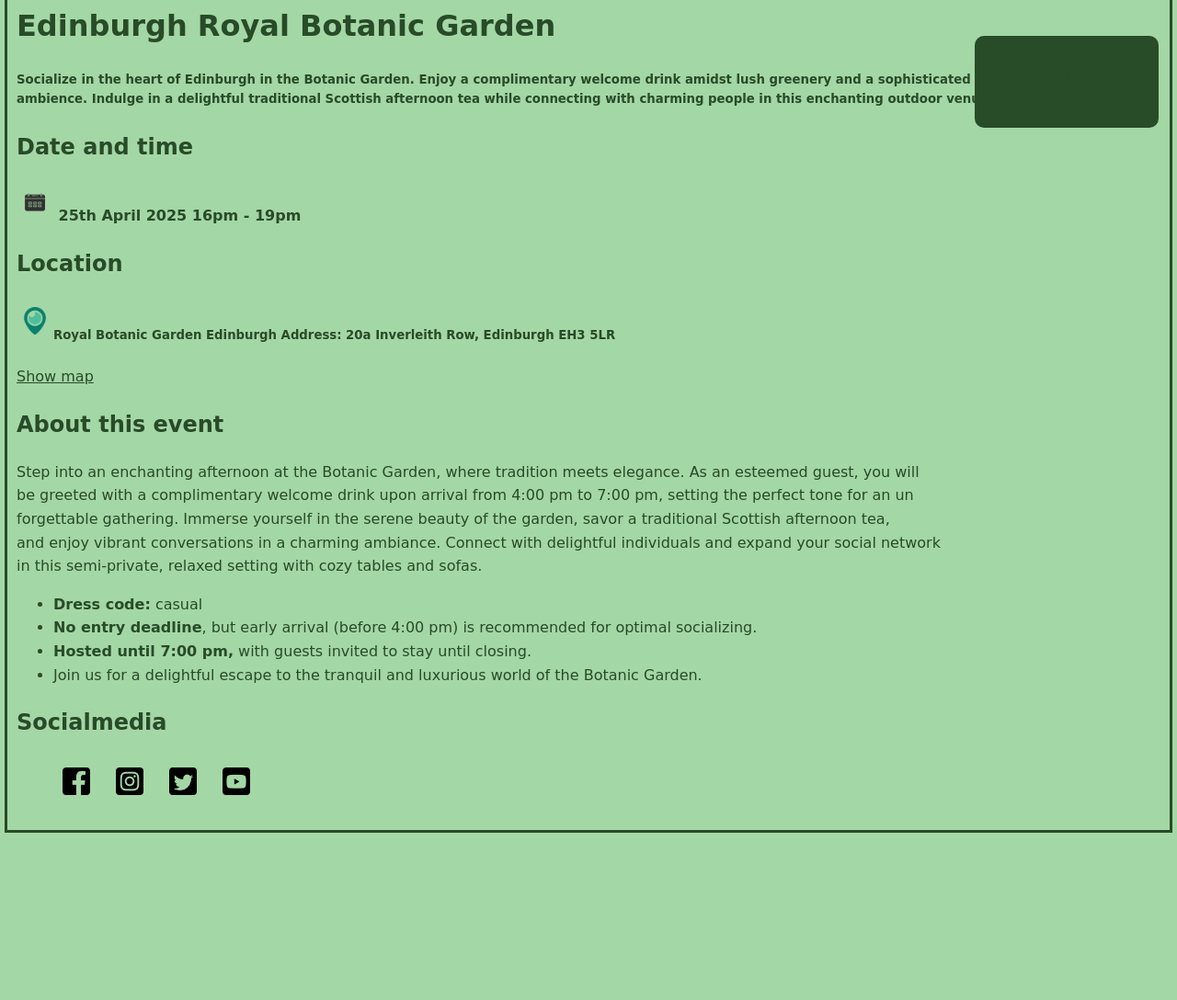
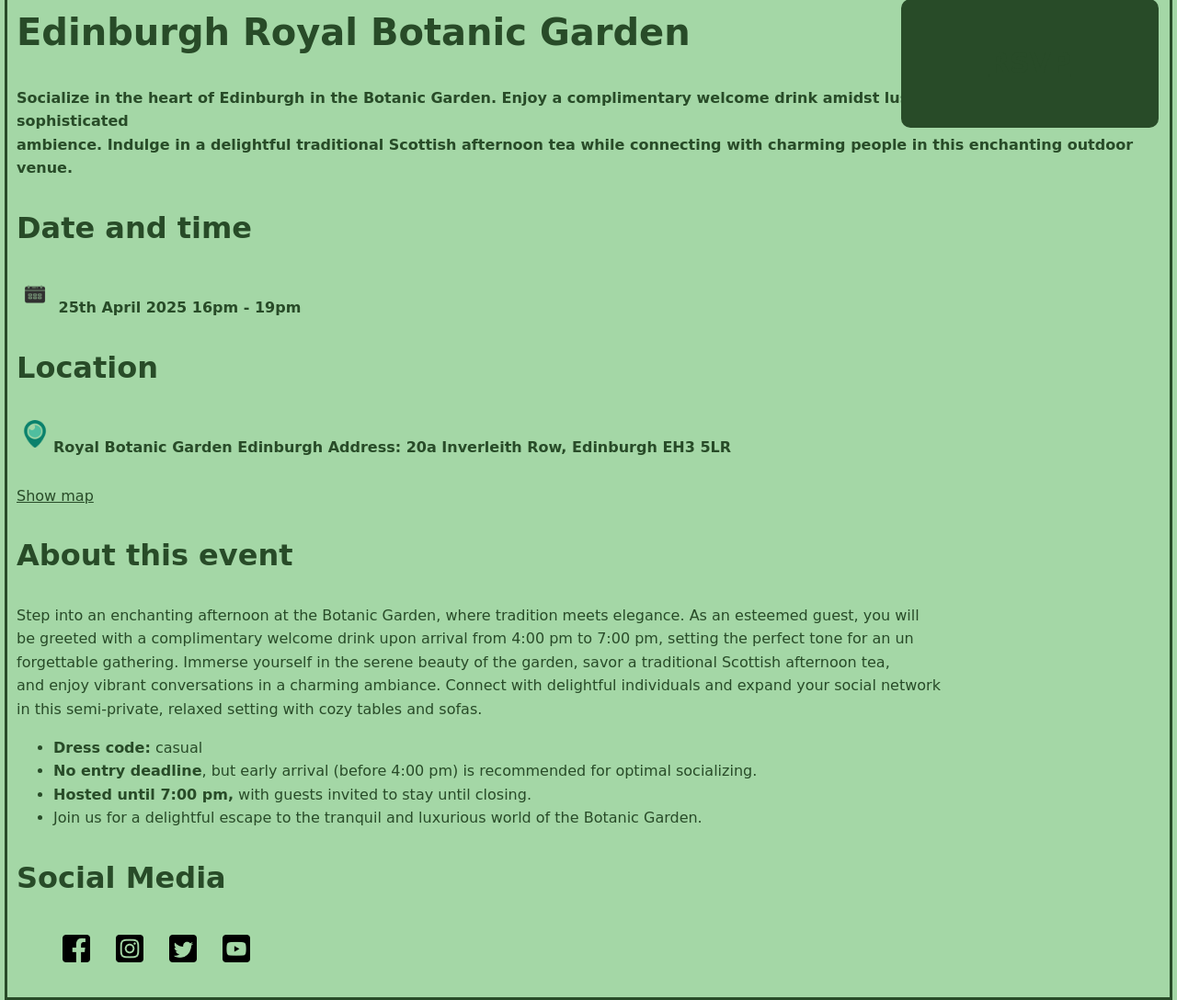
Before and after one commit to Nataliia74/Invitation, a plain HTML site: page index.html in a window 1280 px wide. Shown: the part 641-1729 px from the top of the page at 92% size. Before the commit the page ends 1552 px from the top, so only its background shows below. Drawn offline with Linux system fonts and the light colour scheme.

Commit message:
some srylish pimprovements

```diff
--- a/index.html
+++ b/index.html
@@ -41,7 +41,7 @@ Immerse yourself in the serene beauty of the garden, savor a traditional Scottis
     <li><span>Join us for a delightful escape to the tranquil and luxurious world of the Botanic Garden.</span></li>
 </ul>
 
-<h2>Socialmedia</h2>
+<h2>Social Media</h2>
 <ul id="icons">
     <li><a href="https://en-gb.facebook.com/thebotanics/"><img src="pictures/facebook_icon.png" alt="facebook-page" width="30"></a></li>
     <li><a href="https://www.instagram.com/rbgedinburgh/?hl=en"><img src="pictures/instagram.png" alt="instagram-page" width="30"></a></li>
--- a/style.css
+++ b/style.css
@@ -25,7 +25,15 @@ h4 {
 
 h1 {
     margin-top: 20px;
+    font-size: 2.5em;
+}
+
+h2 {
     font-size: 2em;
+}
+
+h5 {
+    font-size: 1em;
 }
 
 /* CSS id Selectors */
@@ -82,6 +90,7 @@ h1 {
   display: flex;
   align-items: center;
   justify-content: center;
+  padding: 20px 40px;
 
 
 }
```
